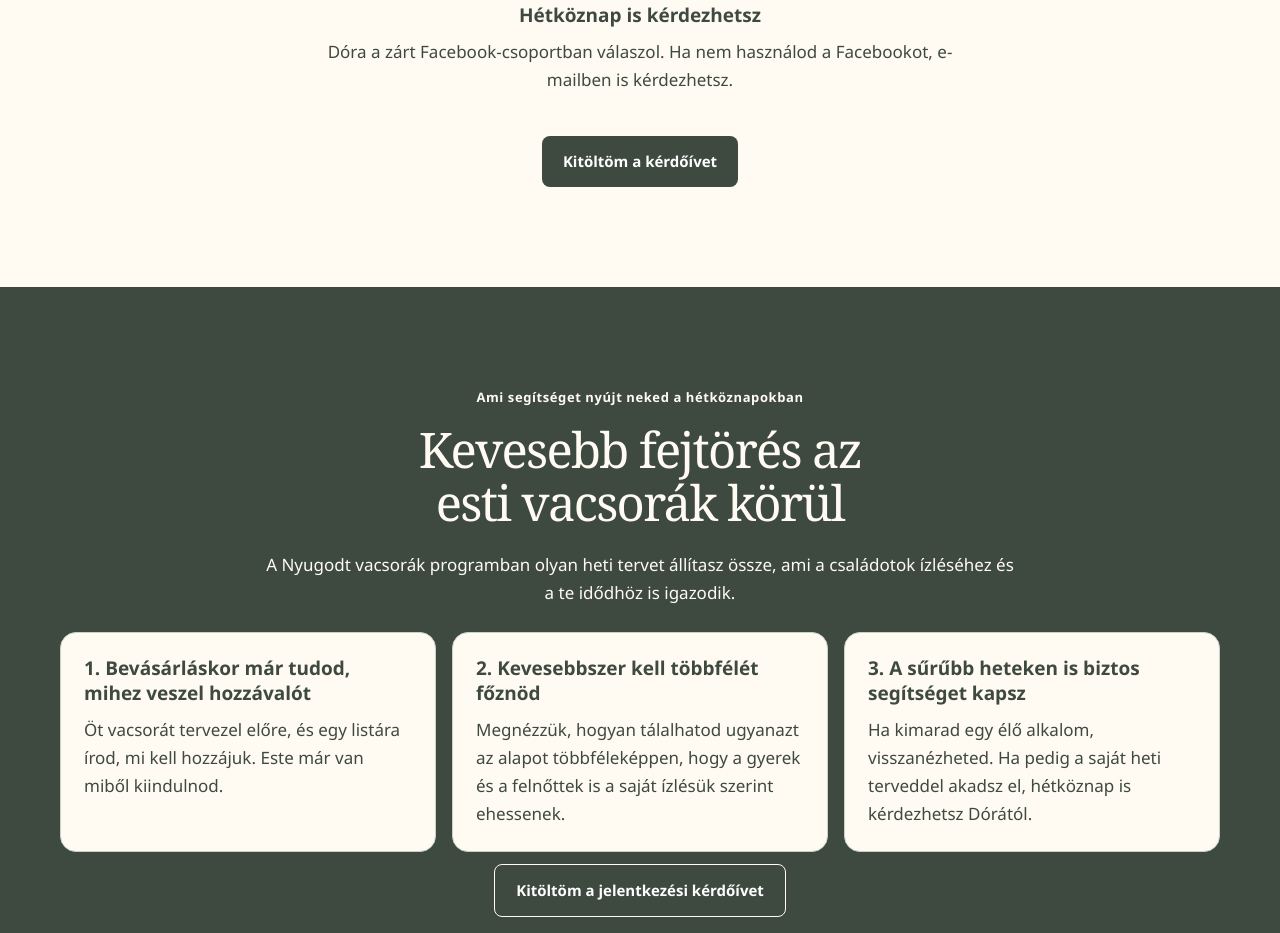
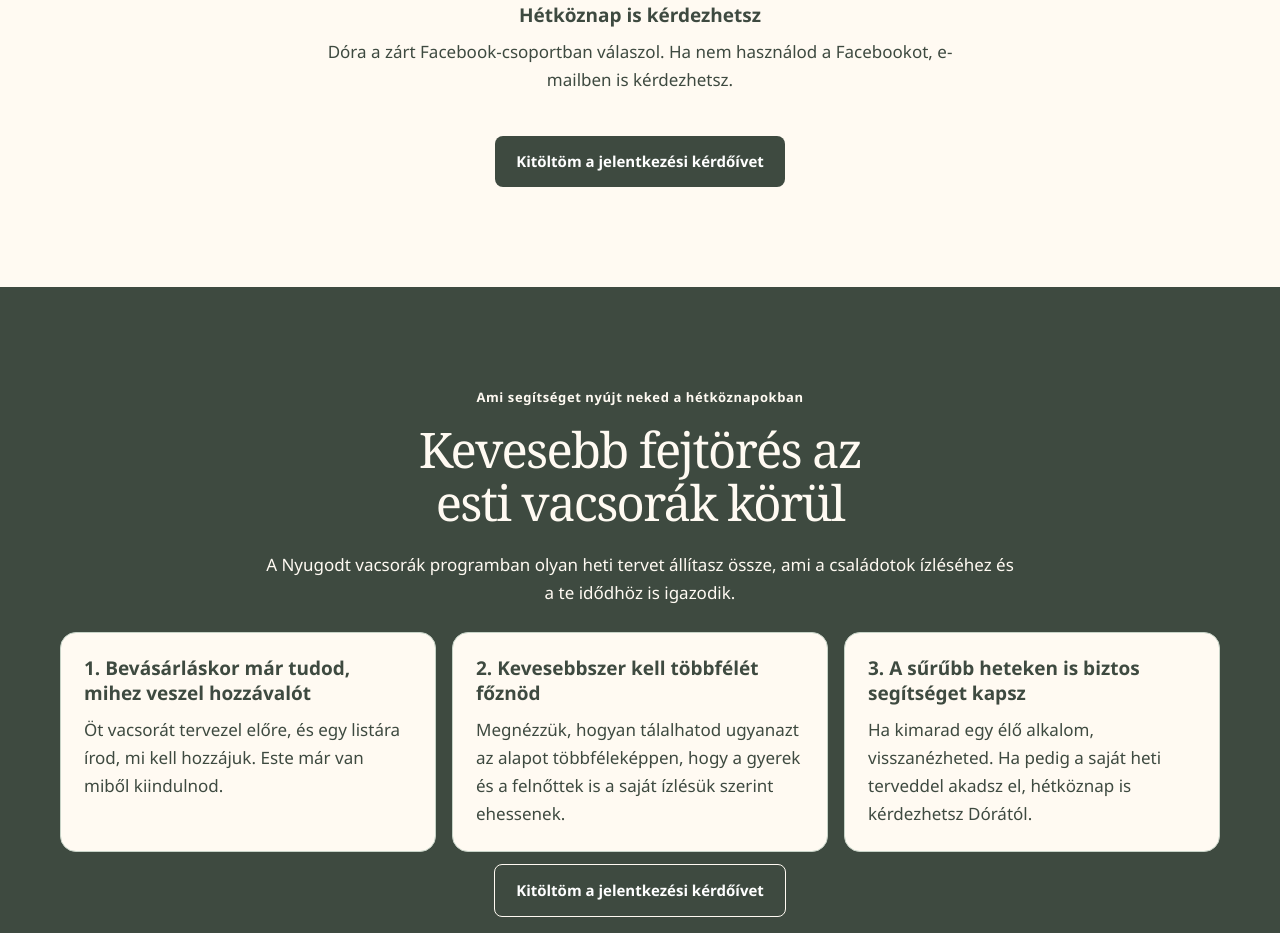
Before and after one commit to galnerritus01-wq/Nyugodt-vacsorak-program, a plain HTML site: page index.html in a window 1280 px wide. Shown: the part 5659-6592 px from the top of the page. Drawn offline with Linux system fonts and the light colour scheme.

Commit message:
Clarify questionnaire button label

```diff
--- a/index.html
+++ b/index.html
@@ -128,7 +128,7 @@
 <section class="peach" id="szakasz-4" data-layout="u-ajanlat-image-left"><div class="wrap"><div class="split"><div><img class="photo" src="kepek/bolognai.png" width="1448" height="1086" alt="Bolognai spagetti egy tányéron" loading="lazy"></div><div><p class="kicker">6 hét alatt ide jutunk el</p><h2>A hűtőn ott a heti terv, és a te vacsoráid szerepelnek rajta</h2><p>Hétfőn ránézel a listára, és tudod, mi készül. A hozzávalókat bevásárláskor az otthon előre megírt bevásárlólistád alapján veszed meg, így egy fárasztó estén is van mihez nyúlnod.</p><p>A hat hétben olyan vacsoraterven dolgozunk, amelybe beleférnek a család megszokott ételei, az eltérő ízlések és az is, hogy egy sűrű estén mennyi időd van főzni.</p></div></div><div class="cards ajanlat-kartyak"><article class="card"><h3>Egy alap, többféle tálalás</h3><p>Megnézzük, hogyan készíthetsz közös alapból vacsorát a családnak, és hogyan kínálhatod a gyereknek az ételt győzködés nélkül.</p></article><article class="card"><h3>A saját tányérod is számít</h3><p>A heti tervbe olyan fogások is kerülnek, amiket te is szívesen eszel.</p></article></div><div class="center"><a class="btn" href="#jelentkezes">Kitöltöm a jelentkezési kérdőívet</a></div></div></section>
 <section class="" id="szakasz-5" data-layout="u-visszajelzes-social"><div class="wrap"><div class="measure center"><h2>Három család, háromféle vacsorahelyzet</h2><p>Kitalált résztvevői visszajelzések a Nyugodt vacsorák gyakorlóoldalához.</p></div><div class="cards"><article class="card"><blockquote>„Mire az ikrek megéheztek, én sokszor még a hűtő előtt álltam. Most előre felírok öt vacsorát, és ahhoz vásárolok be. Ha borul a nap, a listáról választok valami gyorsabbat.”</blockquote><h3>Szabó Kristófné (31 éves)</h3><p>2 éves ikrek anyukája</p></article><article class="card"><blockquote>„A kisebbik sajtos tésztát kér, a nagyobbik szereti a paradicsomszószt. Korábban ebből két külön vacsorát főzött a feleségem. Most egy adag tésztát főz, és mindenki úgy kap belőle, ahogy szereti.”</blockquote><h3>Fazekas Péter (38 éves)</h3><p>3 és 5 éves fiúk édesapja</p></article><article class="card"><blockquote>„Sokáig a pultnál ettem meg, ami a kislányom után maradt. Most a heti tervbe beírok olyan vacsorát is, amit én várok. Magamnak is terítek, és leülök mellé enni.”</blockquote><h3>Nagy Nikolett (27 éves)</h3><p>4 éves kislány édesanyja</p></article></div></div></section>
 <section class="green" id="szakasz-6" data-layout="mechanizmus-regi-uj"><div class="wrap"><div class="measure center"><p class="kicker">Így néz ki egy hét</p><h2>A „mi legyen ma?” kérdéstől a heti vacsoratervig</h2><p>A Nyugodt vacsorák programban megtanulod, hogyan tervezz öt vacsorát a családotok megszokott ételeiből, és hogyan állíts össze hozzájuk egy bevásárlólistát.</p></div><div class="compare"><article class="card"><h3>Este tanácstalanul állok a hűtőszekrény előtt- Próbálom kitalálni, mi legyen a vacsora.</h3><p>Munka után kinyitom a hűtőt, és abból próbálok vacsorát összerakni, ami épp itthon van. Ha a gyerek mást kér, neki külön készítek valamit.</p></article><article class="card"><h3>Már bevásárlás előtt tudom, mit főzök a héten</h3><p>Előre kiválasztok öt fogást, és ezekhez írom meg a bevásárlólistát. Olyan ételeket is tervezek, amelyekből ugyanazt az alapot tálalhatom a gyereknek és a felnőtteknek, ízlés szerint.</p></article></div></div></section>
-<section class="" id="szakasz-7" data-layout="u-jellemzok-split"><div class="wrap"><div class="measure center"><h2>Mit kapsz a hat hét alatt?</h2><p>A Nyugodt vacsorák programban kész heti menükkel indulhatsz, és Fehér Dóra dietetikus segít a tervet a családodhoz igazítani.</p></div><ul class="program-pontok" role="list"><li><span aria-hidden="true">•</span><h3>Hat élő alkalom, felvétellel</h3><p>Csütörtökönként 20:30-kor találkozunk Zoomon, körülbelül egy órára. A felvételek május 18-ig visszanézhetők.</p></li><li><span aria-hidden="true">•</span><h3>Heti öt vacsora, bevásárlólistával</h3><p>Minden héten kapsz egy letölthető, nyomtatható menüt, hogy legyen miből kiindulnod a tervezésnél.</p></li><li><span aria-hidden="true">•</span><h3>Egyéni konzultációt Fehér Dórával</h3></li><li><span aria-hidden="true">•</span><h3>Hétköznap is kérdezhetsz</h3><p>Dóra a zárt Facebook-csoportban válaszol. Ha nem használod a Facebookot, e-mailben is kérdezhetsz.</p></li></ul><div class="center"><a class="btn" href="#jelentkezes">Kitöltöm a kérdőívet</a></div></div></section>
+<section class="" id="szakasz-7" data-layout="u-jellemzok-split"><div class="wrap"><div class="measure center"><h2>Mit kapsz a hat hét alatt?</h2><p>A Nyugodt vacsorák programban kész heti menükkel indulhatsz, és Fehér Dóra dietetikus segít a tervet a családodhoz igazítani.</p></div><ul class="program-pontok" role="list"><li><span aria-hidden="true">•</span><h3>Hat élő alkalom, felvétellel</h3><p>Csütörtökönként 20:30-kor találkozunk Zoomon, körülbelül egy órára. A felvételek május 18-ig visszanézhetők.</p></li><li><span aria-hidden="true">•</span><h3>Heti öt vacsora, bevásárlólistával</h3><p>Minden héten kapsz egy letölthető, nyomtatható menüt, hogy legyen miből kiindulnod a tervezésnél.</p></li><li><span aria-hidden="true">•</span><h3>Egyéni konzultációt Fehér Dórával</h3></li><li><span aria-hidden="true">•</span><h3>Hétköznap is kérdezhetsz</h3><p>Dóra a zárt Facebook-csoportban válaszol. Ha nem használod a Facebookot, e-mailben is kérdezhetsz.</p></li></ul><div class="center"><a class="btn" href="#jelentkezes">Kitöltöm a jelentkezési kérdőívet</a></div></div></section>
 <section class="dark" id="szakasz-8" data-layout="u-elonyok-icongrid"><div class="wrap"><div class="measure center"><p class="kicker">Ami segítséget nyújt neked a hétköznapokban</p><h2>Kevesebb fejtörés az esti vacsorák körül</h2><p>A Nyugodt vacsorák programban olyan heti tervet állítasz össze, ami a családotok ízléséhez és a te idődhöz is igazodik.</p></div><div class="cards"><article class="card"><h3>1. Bevásárláskor már tudod, mihez veszel hozzávalót</h3><p>Öt vacsorát tervezel előre, és egy listára írod, mi kell hozzájuk. Este már van miből kiindulnod.</p></article><article class="card"><h3>2. Kevesebbszer kell többfélét főznöd</h3><p>Megnézzük, hogyan tálalhatod ugyanazt az alapot többféleképpen, hogy a gyerek és a felnőttek is a saját ízlésük szerint ehessenek.</p></article><article class="card"><h3>3. A sűrűbb heteken is biztos segítséget kapsz</h3><p>Ha kimarad egy élő alkalom, visszanézheted. Ha pedig a saját heti terveddel akadsz el, hétköznap is kérdezhetsz Dórától.</p></article></div><div class="center"><a class="btn" href="#jelentkezes">Kitöltöm a jelentkezési kérdőívet</a></div></div></section>
 <section class="portrait" id="szakasz-9" data-layout="u-bemutatkozas-image-left"><div class="wrap"><div class="split"><div><img class="photo dora" src="kepek/dora.webp" width="1448" height="1086" alt="Fehér Dóra kitalált karakterének portréja" loading="lazy"></div><div><p class="kicker">Aki  hat héten keresztül végigkísér</p><h2>Fehér Dóra vagyok, dietetikus</h2><p>Kisgyerekes családoknak segítek olyan heti vacsoratervet összeállítani, ami egy sűrű hétköznapon is használható.</p><p>A kórházi munkámban tanultam meg, hogy egy étrend akkor ér valamit, ha egy fárasztó kedd este is meg tudod főzni, ami benne van. Kétgyerekes anyaként én is ismerem azt a pillanatot, amikor mindenki éhes, és még senki sem tudja, mi lesz a vacsora. A programban abból indulunk ki, amit nálatok szívesen esznek, és abból, amennyi időd tényleg van főzni.</p></div></div><section aria-labelledby="dora-tovabbiak" style="padding:2rem 0 0"><h3 id="dora-tovabbiak">Mit kell még rólam tudnod?</h3><ul><li>Okleveles dietetikus vagyok.</li><li>Hat évig dolgoztam dietetikusként a szegedi gyermekklinikán.</li><li>Kétgyerekes anyaként az esti kapkodást otthonról is ismerem.</li></ul></section></div></section>
 <section class="green" id="szakasz-10" data-layout="u-hiteles-case"><div class="wrap"><div class="split zsofi-harom-oszlop"><div><img class="photo" src="kepek/zsofi-tuzhely.png" width="1448" height="1086" alt="Zsófi a tűzhelynél, ahol öt edényben készül a vacsora" loading="lazy"></div><div><p class="kicker">Szemléltető példa · Zsófi története</p><h2>Hogyan lett két vacsorából egy közös menü?</h2><p>Zsófi kétféle vacsorát főzött, mert a gyerekek és a felnőttek mást szerettek. A vacsoranapló után olyan heti tervet állított össze, amelyben ugyanabból az alapból mindenki a saját ízlése szerint kaphatott. A példa azt mutatja meg, hogyan lehet ezt a saját családodnál is kipróbálni.</p></div><div><img class="photo" src="kepek/zsofi-kozos-menu.png" width="1448" height="1086" alt="Zsófi mosolyogva főz tésztát és paradicsomszószt két edényben" loading="lazy"></div></div><div class="cards zsofi-kartyak"><article class="card"><h3>Vacsoranapló</h3><p>Felírta, mi került az asztalra, és mikor főzött külön a gyerekeknek.</p></article><article class="card"><h3>Heti terv</h3><p>A tervezéshez a család már bevált ételeiből indult ki.</p></article><article class="card"><h3>Közös alap</h3><p>Olyan fogásokat választott, amelyeket többféleképpen is lehet tálalni.</p></article><article class="card"><h3>Egy vacsora, többféle tálalás</h3><p>A család ugyanabból az alapból evett, mindenki a saját ízlése szerint.</p></article></div></div></section>
```
